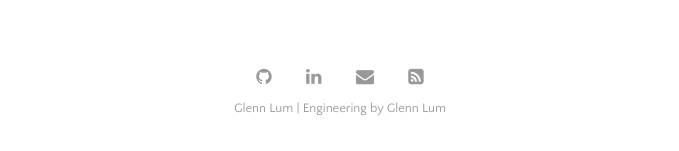
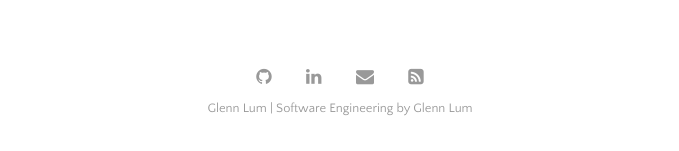
Before and after one commit to GD-MRNG/engineering-blog, a Jekyll site: the page built from index.html, in a window 1280 px wide and 900 px high, scrolled down 7289 px. Shown: the part 746-897 px from the top of the window, without its empty margins (300-979 px from the left). Built offline with Jekyll 4.4.1, drawn with Linux system fonts in a browser that asks for light colours; the list of posts is cut into pages by our own code; some of the changed text lies outside the part shown.

Commit message:
fix: be explicit about what the blog is about

```diff
--- a/_config.yml
+++ b/_config.yml
@@ -21,7 +21,7 @@ plugins:             [jekyll-paginate, jekyll-sitemap, jekyll-feed, jekyll-seo-t
 
 # Customise atom feed settings (this is where Jekyll-Feed gets configuration information)
 title:		           'Glenn Lum'
-description:	       'Engineering'
+description:	       'Software Engineering'
 author:              'Glenn Lum'
 
 # RSS 2.0 can be used instead of Atom by uncommenting following two lines
```
